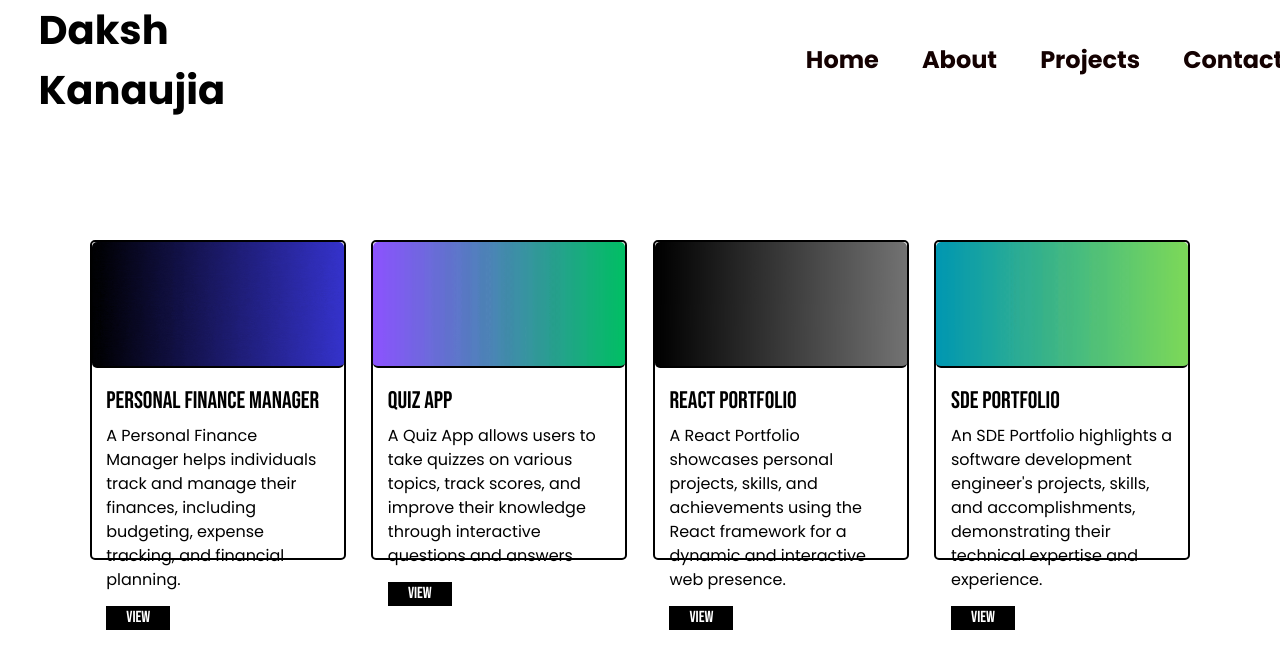
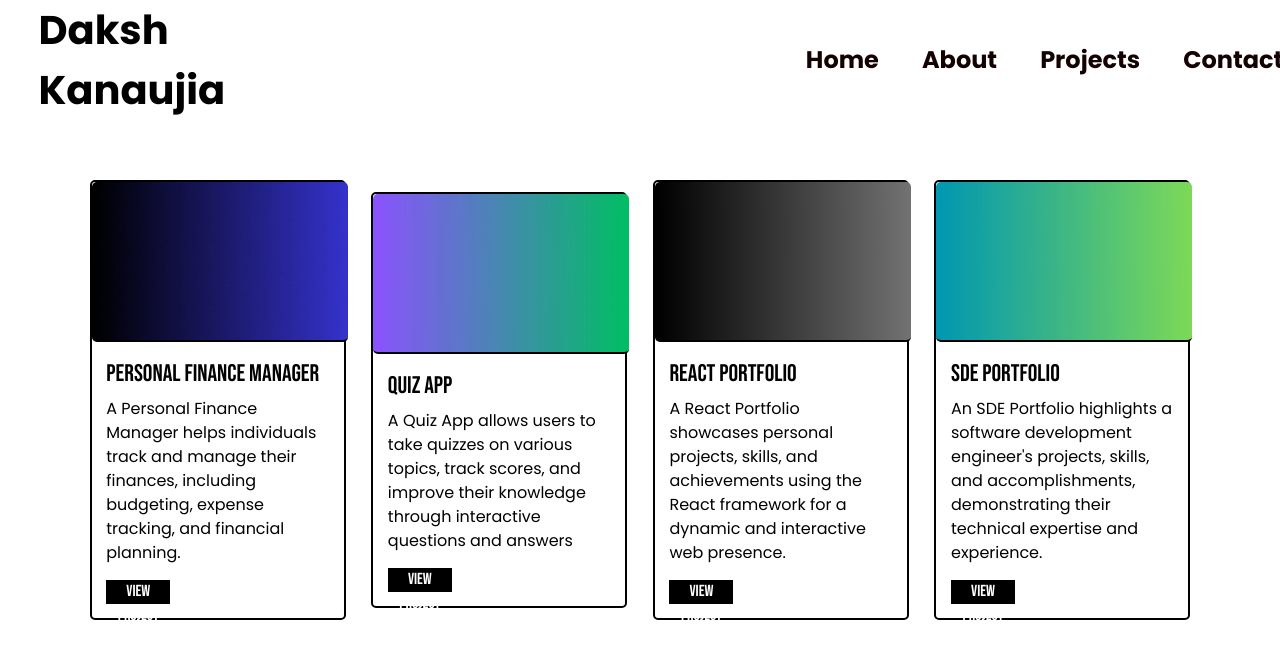
Before and after one commit to dakshkanaujia/portfolio, a React (Vite) app: page /projects in a window 1280 px wide. Shown: the top 668 px of the page. Built offline with nearby package versions, Linux system fonts and the light colour scheme.

Commit message:
projects fixed

```diff
--- a/src/Components/Projects/Projects.css
+++ b/src/Components/Projects/Projects.css
@@ -1,5 +1,7 @@
 .projectCard{
-    height: 40vh;
+    /* height: 40vh; */
+
+    height: fit-content;
     width: 20vw;
     /* margin: 10px; */
     /* padding: 10px; */
@@ -12,8 +14,9 @@
 }
 
 .projectImage{
-    width: 100%;
-    height: 40%;
+    width: 20vw;
+    height: 20vh;
+    /* height: fit-content; */
     background-size: cover;
     background-position: center;
     background-repeat: no-repeat;
@@ -36,6 +39,7 @@
 
 .projectDetails{
     padding: 10px;
+    height: fit-content;
     /* background-color: rgb(236, 228, 219); */
 }
 .projectTitle{
--- a/src/Components/Projects/Projects.jsx
+++ b/src/Components/Projects/Projects.jsx
@@ -51,7 +51,7 @@ function Projects() {
             {
                 projects.map((element)=>{
                     return(
-                        <div className="projectCard">
+                        <div className="projectCard border-black">
                             <div className={`projectImage ${element.className}`}>
                             </div>
                             <div className="projectDetails">
```
